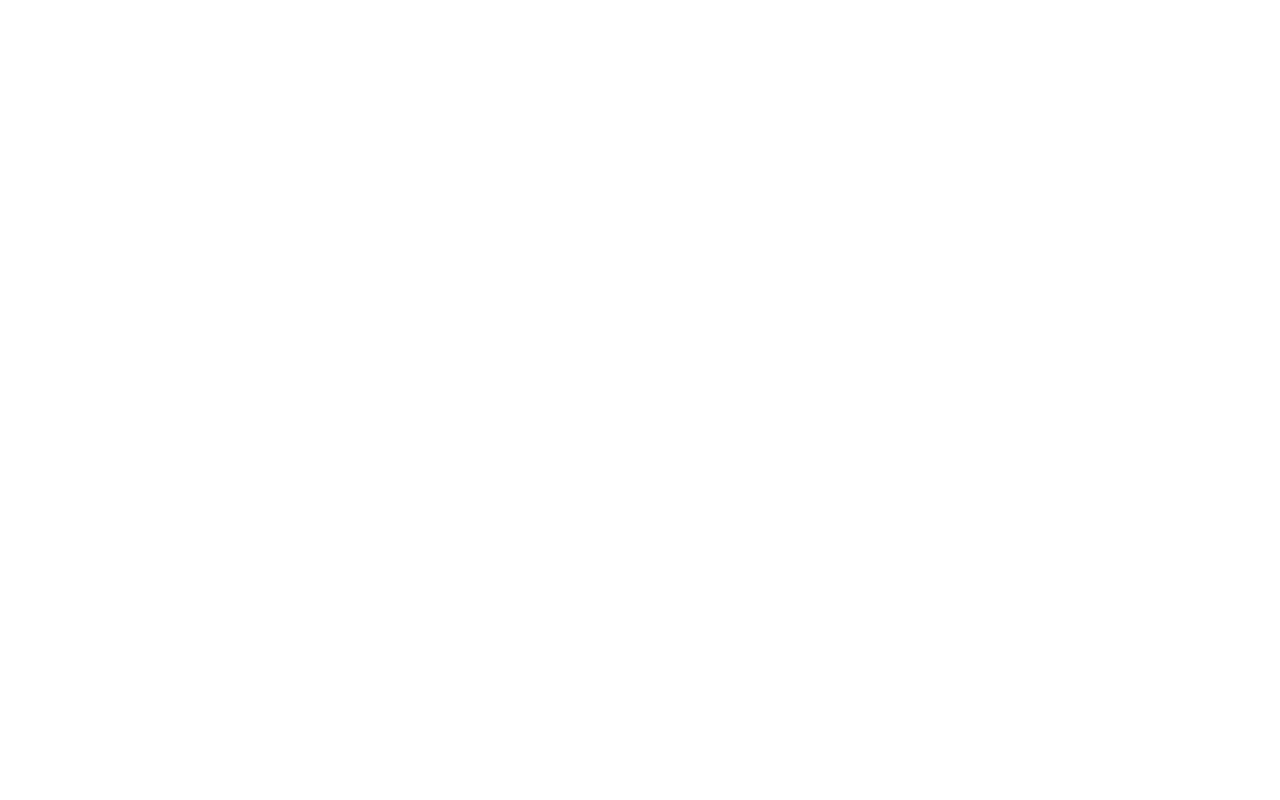
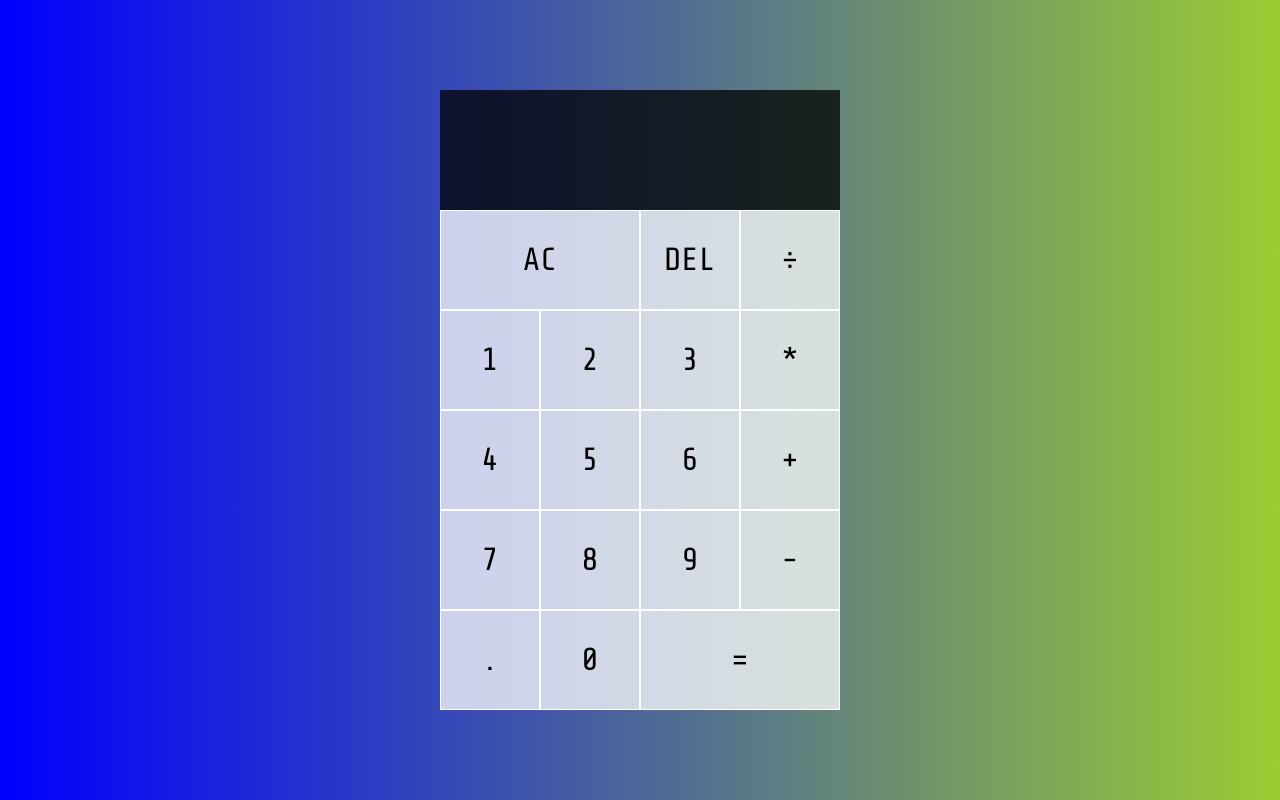
Before and after one commit to Charanvir/Calculator, a plain HTML site: page index.html in a window 1280 px wide. Drawn offline with nearby package versions, Linux system fonts and the light colour scheme.

Commit message:
added HTML content and did CSS styling

```diff
--- a/assets/css/style.css
+++ b/assets/css/style.css
@@ -0,0 +1,57 @@
+* {
+    box-sizing: border-box;
+    font-family: 'Share Tech Mono', monospace;
+    font-weight: normal;
+}
+
+body {
+    padding: 0;
+    margin: 0;
+    background: linear-gradient(to right, blue, yellowgreen);
+}
+
+.calculatorGrid {
+    display: grid;
+    justify-content: center;
+    align-content: center;
+    min-height: 100vh;
+    grid-template-columns: repeat(4, 100px);
+    grid-template-rows: minmax(120px, auto) repeat(5, 100px);
+}
+
+.calculatorGrid button {
+    cursor: pointer;
+    font-size: 2rem;
+    border: 1px solid white;
+    outline: none;
+    background-color: rgba(255, 255, 255, 0.75);
+}
+
+.calculatorGrid button:hover {
+    background-color: rgba(255, 255, 255, 0.9);
+}
+
+.spanTwo {
+    grid-column: span 2;
+}
+
+.output {
+    grid-column : 1 / -1;
+    background-color: rgba(0, 0, 0, 0.75);
+    display: flex;
+    align-items: flex-end;
+    justify-content: space-around;
+    flex-direction: column;
+    padding: 10px;
+    word-wrap: break-word;
+    word-break: break-all;
+}
+
+.output .previousOperand {
+    color: rgba(255, 255, 255, 0.75);
+    font-size: 1.5rem;
+}
+.output .currentOperand {
+    color: white ;
+    font-size: 2.5rem;
+}
--- a/index.html
+++ b/index.html
@@ -6,10 +6,38 @@
     <meta http-equiv="X-UA-Compatible" content="IE=edge">
     <meta name="viewport" content="width=device-width, initial-scale=1.0">
     <title>Calculator</title>
+    <link rel="stylesheet" href="./assets/css/style.css">
+    <link rel="preconnect" href="https://fonts.googleapis.com">
+    <link rel="preconnect" href="https://fonts.gstatic.com" crossorigin>
+    <link href="https://fonts.googleapis.com/css2?family=Share+Tech+Mono&display=swap" rel="stylesheet">
 </head>
 
 <body>
-
+    <div class="calculatorGrid">
+        <div class="output">
+            <div class="previousOperand"></div>
+            <div class="currentOperand"></div>
+        </div>
+        <button class="spanTwo">AC</button>
+        <button>DEL</button>
+        <button>&#247;</button>
+        <button>1</button>
+        <button>2</button>
+        <button>3</button>
+        <button>*</button>
+        <button>4</button>
+        <button>5</button>
+        <button>6</button>
+        <button>+</button>
+        <button>7</button>
+        <button>8</button>
+        <button>9</button>
+        <button>-</button>
+        <button>.</button>
+        <button>0</button>
+        <button class="spanTwo">=</button>
+    </div>
+    <script src="./assets/js/script.js"></script>
 </body>
 
 </html>
```
Also changed, not shown: 1 other file.
